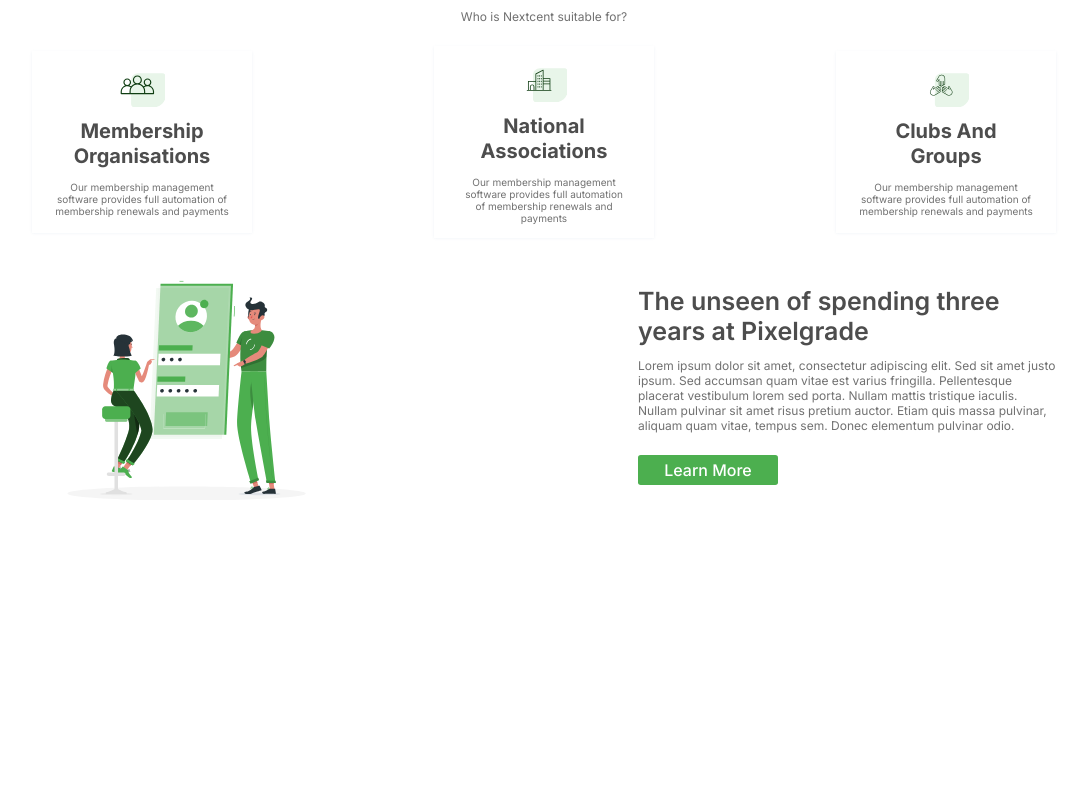
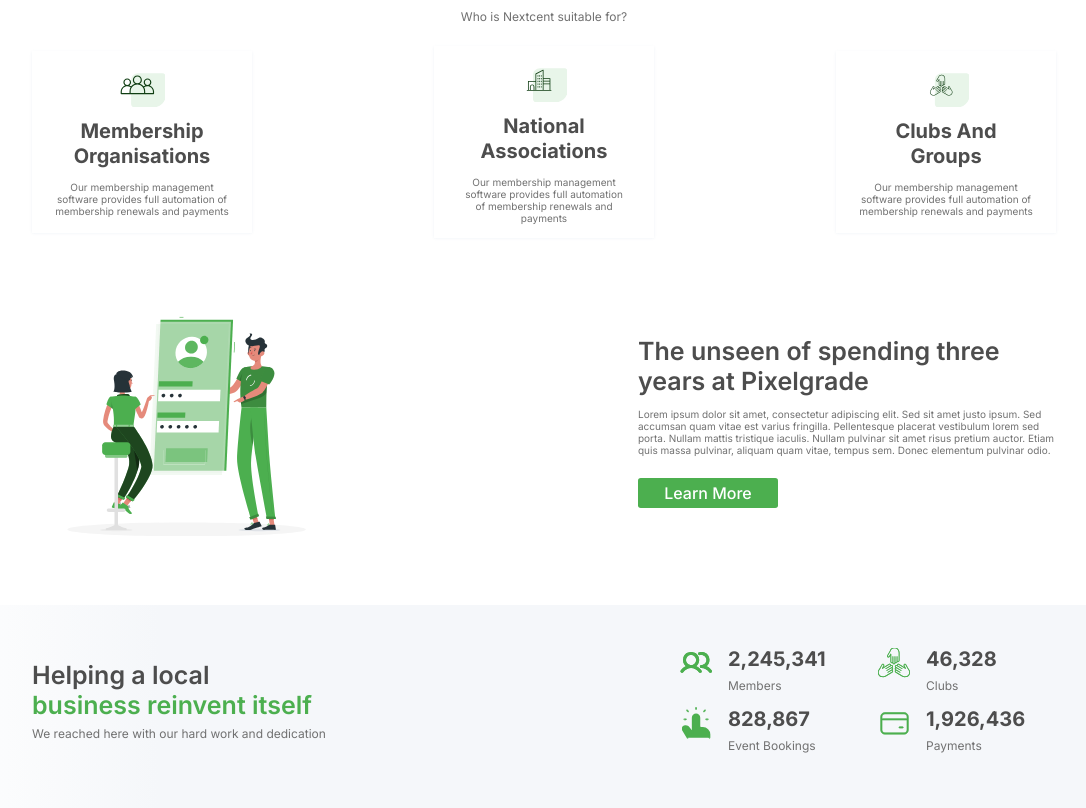
Before and after one commit to WeirdLight/nexcent, a plain HTML site: page index.html in a window 1280 px wide. Shown: the part 739-1547 px from the top of the page, without its empty margins (96-1182 px from the left). Before the commit the page ends 1239 px from the top, so only its background shows below. Drawn offline with Linux system fonts and the light colour scheme.

Commit message:
add "achive" section

```diff
--- a/index.html
+++ b/index.html
@@ -102,6 +102,36 @@
             </span>
         </div>
     </section>
+    <section class="achive">
+        <div class="container">
+            <span class="descr">
+                <h2>Helping a local </br><span>business reinvent itself</span></h2>
+                <p>We reached here with our hard work and dedication</p>
+            </span>
+            <div class="achives">
+                    <span>
+                        <span style="background-image: url(./src/achives/achive1.svg);"></span>
+                        <h3>2,245,341</h3>
+                        <p>Members</p>
+                    </span>
+                    <span>
+                        <span style="background-image: url(./src/achives/achive2.svg);"></span>
+                        <h3>46,328</h3>
+                        <p>Clubs</p>
+                    </span>
+                    <span>
+                        <span style="background-image: url(./src/achives/achive3.svg);"></span>
+                        <h3>828,867</h3>
+                        <p>Event Bookings</p>
+                    </span>
+                    <span>
+                        <span style="background-image: url(./src/achives/achive4.svg);"></span>
+                        <h3>1,926,436</h3>
+                        <p>Payments</p>
+                    </span>
+            </div>
+        </div>
+    </section>
 </body>
 
 </html>
--- a/style.css
+++ b/style.css
@@ -121,7 +121,7 @@
     font-weight: 600;
     color: var(--fc-main);
 }
-h1 > span{
+h1 > span, h2>span{
     color: var(--color-brand-primary);
 }
 p{
@@ -176,7 +176,7 @@
     color: var(--fc-main);
 }
 
-.our-client p{
+.our-client p, .achive p{
     margin: 6px 0 12px 0;
 }
 
@@ -232,13 +232,15 @@
     color: var(--fc-main);
 }
 
-div.suitable p{
+div.suitable p, .unlock p{
     font-size: 10px;
 }
 
-
 section.unlock{
     margin-top: 33px;
+    height: 301px;
+    display: flex;
+    align-items: center;
 }
 
 span.unlock-img{
@@ -247,6 +249,40 @@
     height: 229px;
 }
 
-span.descr{
+.unlock span.descr{
     width: 418px;
 }
+
+.achive span.descr{
+    width: 300px;
+}
+
+section.achive{
+    margin-top: 33px;
+    height: 203px;
+    display: flex;
+    align-items: center;
+    background-image: var(--main-gradient);
+}
+
+.achives{
+    display: flex;
+    flex-wrap: wrap;
+    width: 376px;
+    height: 120px;
+    justify-content: space-between;
+}
+.achives > span{
+    width: 178px;
+}
+
+.achives > span > span{
+    width: 33px;
+    height: 33px;
+    display: flex;
+    float: left;
+    margin-right: 15px;
+    background-position: center center;
+    background-repeat: no-repeat;
+    background-size: contain;
+}
```
Also changed, not shown: src/achives/achive1.svg (added), src/achives/achive2.svg (added), src/achives/achive3.svg (added), src/achives/achive4.svg (added).
